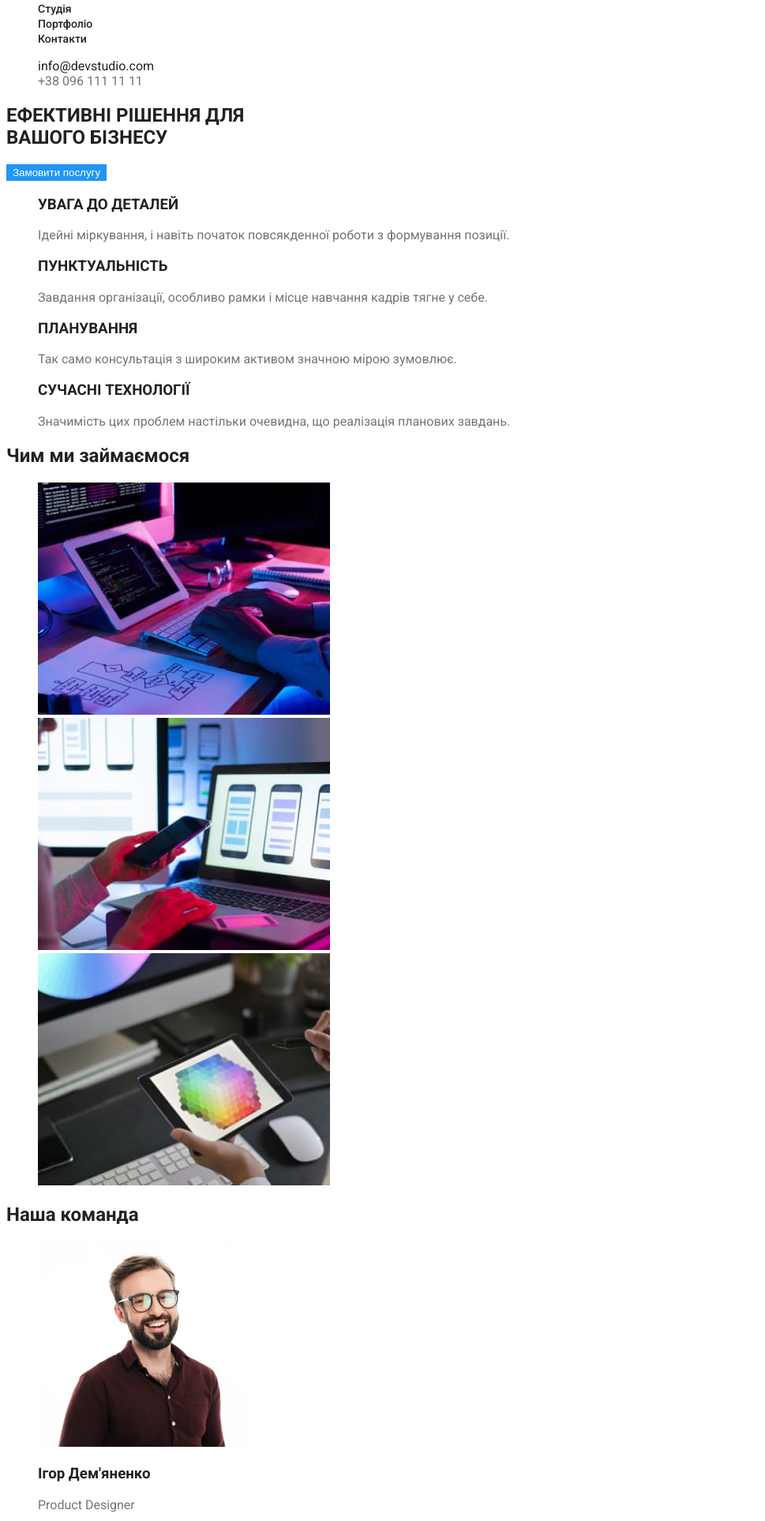
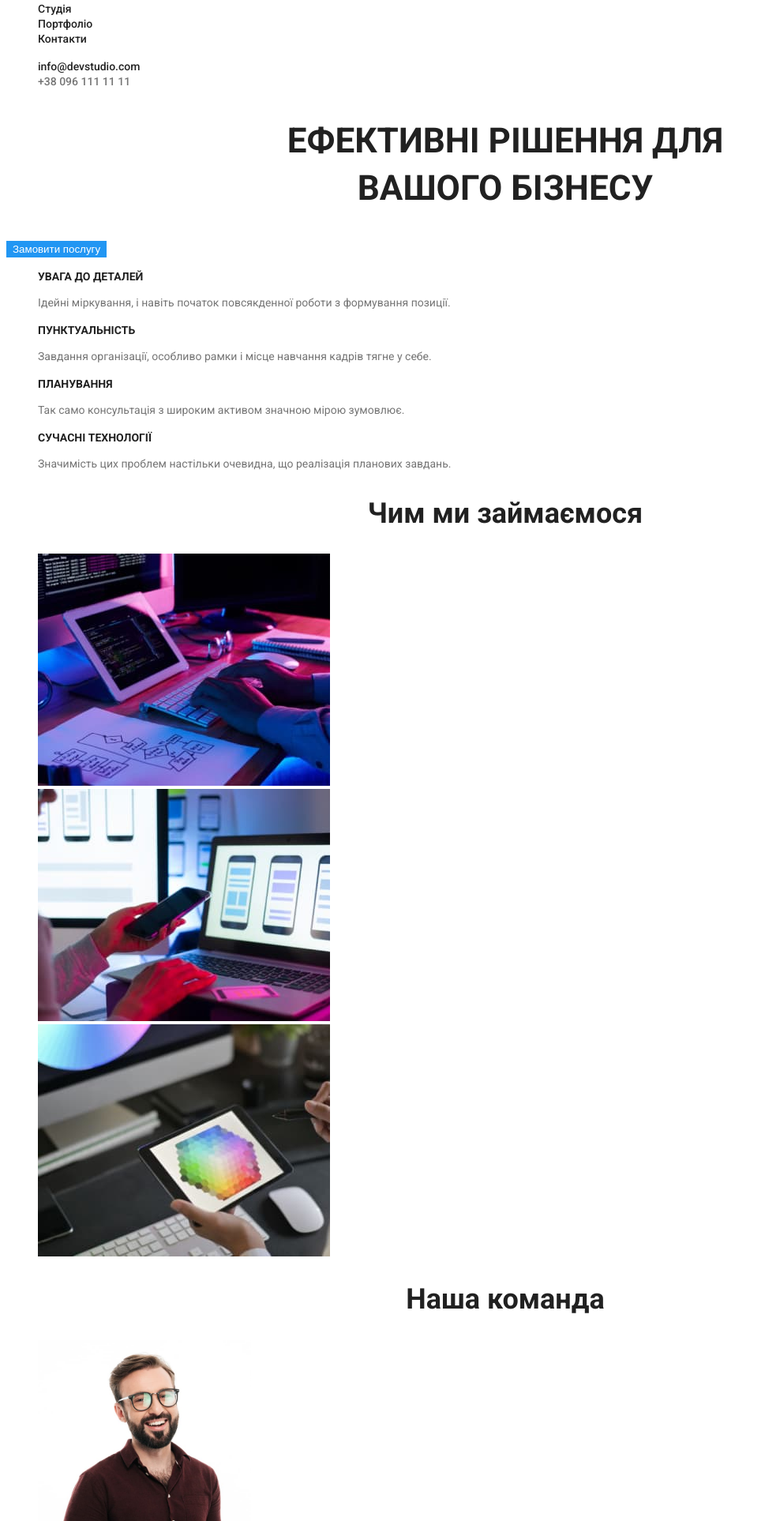
Before and after one commit to Gennadiy-Nikolaev/goit-markup-hw-02, a plain HTML site: page index.html in a window 1280 px wide. Shown: the part 54-1980 px from the top of the page at 79% size, without its empty margins (0-969 px from the left). Drawn offline with Linux system fonts and the light colour scheme.

Commit message:
Update styles.css
add fonts for class

```diff
--- a/css/styles.css
+++ b/css/styles.css
@@ -52,10 +52,16 @@ a, adress {text-decoration: none;}
 /*Mail+tel*/
 .auth-nav .link {
     color: var(--primary-text-color);
-}
+        font-weight: 500;
+        font-size: 14px;
+        line-height: 1.14;
+        }
 .auth-nav .tel {
     color: var(--secondary-text-color);
-}
+        font-weight: 500;
+        font-size: 14px;
+        line-height: 1.14;
+        }
 .auth-nav .link:hover,
 .auth-nav .link:focus {
     color: var(--accent-color);
@@ -64,8 +70,6 @@ a, adress {text-decoration: none;}
 .auth-nav .tel:focus {
     color: var(--accent-color);
 }
-
-
 
 /*Footer*/
 .contact-nav .adres {color: var(--primary-text-color);}
@@ -84,6 +88,11 @@ a, adress {text-decoration: none;}
 /*Hero*/
 .hero-title {
     color: var(--primary-text-color);
+        font-weight: 900;
+        font-size: 44px;
+        line-height: 1.36;
+        text-align: center;
+        text-transform: uppercase;
 }
 
 /* Button */
@@ -108,39 +117,64 @@ a, adress {text-decoration: none;}
 /*Specifics*/
 .section .title {
     color: var(--primary-text-color);
-}
+            font-weight: 700;
+            font-size: 14px;
+            line-height: 1,14;
+            text-transform: uppercase;
+        }
 
 .section .post {
     color: var(--secondary-text-color);
-}
+            font-weight: 400;
+            font-size: 14px;
+            line-height: 1.71;
+            }
 
 /*What do we do*/
 .section-title {
     color: var(--primary-text-color);
+            font-weight: 700;
+            font-size: 36px;
+            line-height: 1.16;
+            text-align: center;
 }
 
 /*Our team*/
 .team-title {
     color: var(--primary-text-color);
+        font-weight: 700;
+        font-size: 36px;
+        line-height: 1.16;
+        text-align: center;
 }
 
 .team-list .title {
     color: var(--primary-text-color);
+        font-weight: 500;
+        font-size: 16px;
+        line-height: 1.18;
+        text-align: center;
 }
 
 .team-list .post {
     color: var(--secondary-text-color);
+        font-weight: 400;
+        font-size: 16px;
+        line-height: 1.18px;
+        text-align: center;
 }
 
 /*Work examples*/
-.work-title {
-    color: var(--primary-text-color);
-}
-
 .work-list .title {
     color: var(--primary-text-color);
+        font-weight: 700;
+        font-size: 18px;
+        line-height: 2;
 }
 
 .work-list .post {
     color: var(--secondary-text-color);
+        font-weight: 400;
+        font-size: 16px;
+        line-height: 1.88;
 }
```
